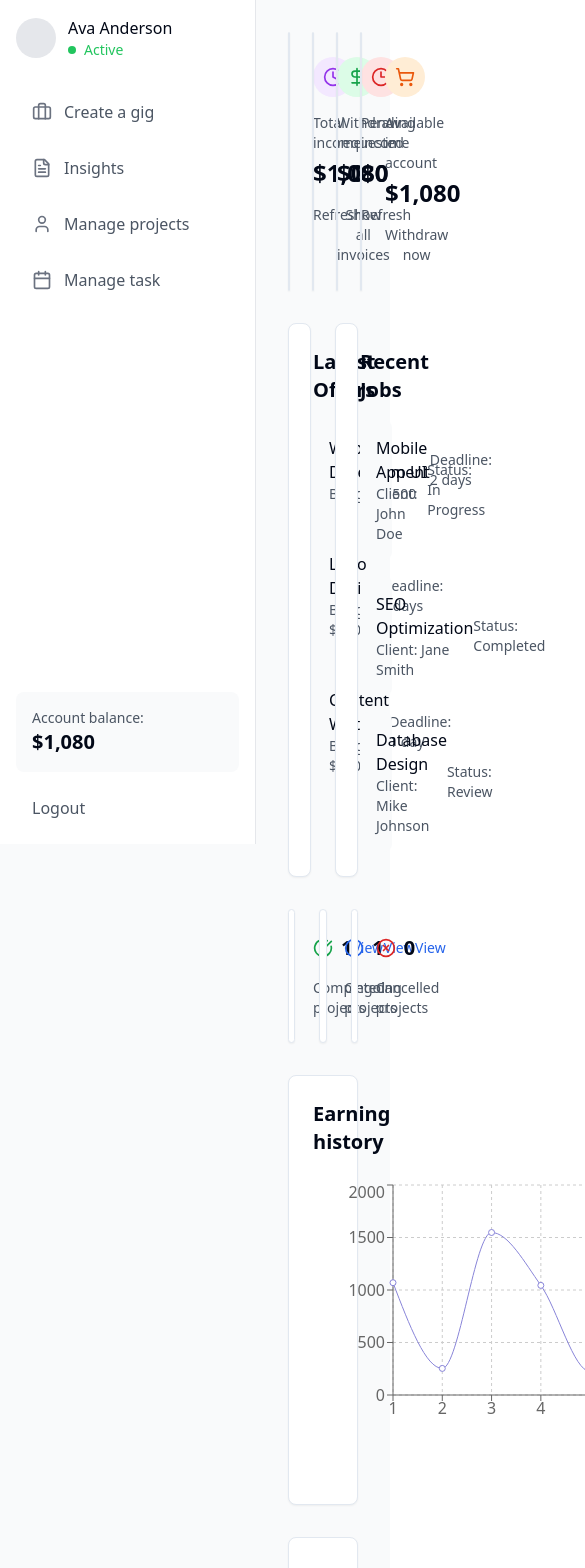
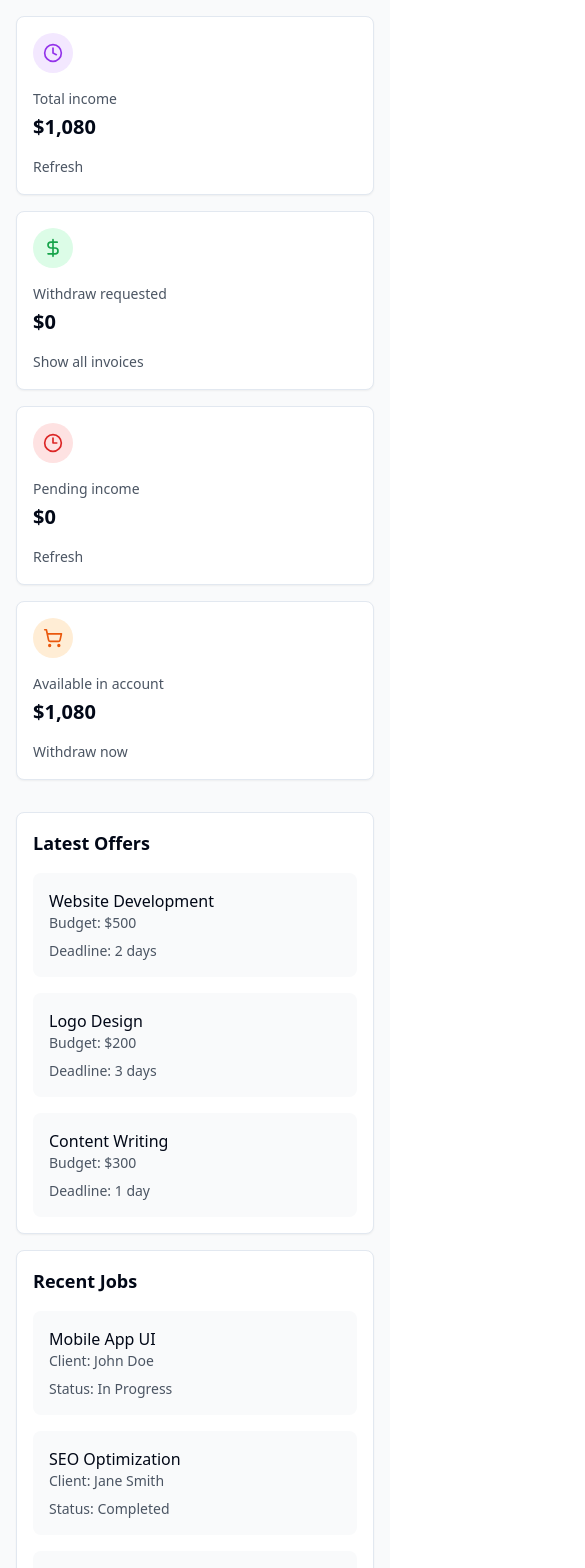
Before and after one commit to Manusosi/microtaskers, a React (Vite) app: page / in a window 390 px wide. Shown: the top 1568 px of the page, 585 px wide, since content can reach past the window. Built offline with nearby package versions, Linux system fonts and the light colour scheme.

Commit message:
Make demo responsive for all devices
Updated styles and layout to ensure the demo is responsive across various device sizes. Adjustments made to components for better usability on mobile, tablet, and desktop screens.
[skip gpt_engineer]

```diff
--- a/src/pages/Index.tsx
+++ b/src/pages/Index.tsx
@@ -8,7 +8,7 @@ import {
   TableBody,
   TableCell,
 } from "@/components/ui/table";
-import { LineChart, Line, XAxis, YAxis, CartesianGrid, Tooltip } from "recharts";
+import { LineChart, Line, XAxis, YAxis, CartesianGrid, Tooltip, ResponsiveContainer } from "recharts";
 import {
   Clock,
   DollarSign,
@@ -20,7 +20,8 @@ import {
   Briefcase,
   FileText,
   User,
-  Calendar
+  Calendar,
+  LogOut
 } from "lucide-react";
 
 const Index = () => {
@@ -46,8 +47,8 @@ const Index = () => {
 
   return (
     <div className="min-h-screen bg-gray-50">
-      {/* Sidebar */}
-      <div className="fixed left-0 top-0 h-full w-64 bg-white border-r border-gray-200 p-4">
+      {/* Sidebar - Now responsive */}
+      <div className="fixed left-0 top-0 h-full w-64 bg-white border-r border-gray-200 p-4 transition-transform duration-200 ease-in-out lg:translate-x-0 -translate-x-full lg:w-64 z-30">
         <div className="flex items-center space-x-3 mb-8">
           <div className="w-10 h-10 rounded-full bg-gray-200" />
           <div>
@@ -84,69 +85,70 @@ const Index = () => {
             <div className="text-xl font-semibold">$1,080</div>
           </div>
           <button className="w-full text-left px-4 py-2 rounded-lg hover:bg-gray-100 flex items-center space-x-3">
+            <LogOut className="w-5 h-5 text-gray-500" />
             <span className="text-gray-600">Logout</span>
           </button>
         </div>
       </div>
 
-      {/* Main content */}
-      <div className="ml-64 p-8">
+      {/* Main content - Now responsive */}
+      <div className="lg:ml-64 p-4 md:p-8">
         {/* Statistics Cards */}
-        <div className="grid grid-cols-4 gap-6 mb-8">
+        <div className="grid grid-cols-1 sm:grid-cols-2 lg:grid-cols-4 gap-4 md:gap-6 mb-8">
           <Card>
-            <CardContent className="p-6">
+            <CardContent className="p-4 md:p-6">
               <div className="w-10 h-10 rounded-full bg-purple-100 flex items-center justify-center mb-4">
                 <Clock className="w-5 h-5 text-purple-600" />
               </div>
               <div className="text-sm text-gray-600 mb-1">Total income</div>
-              <div className="text-2xl font-semibold">$1,080</div>
+              <div className="text-xl md:text-2xl font-semibold">$1,080</div>
               <button className="mt-4 text-sm text-gray-600">Refresh</button>
             </CardContent>
           </Card>
 
           <Card>
-            <CardContent className="p-6">
+            <CardContent className="p-4 md:p-6">
               <div className="w-10 h-10 rounded-full bg-green-100 flex items-center justify-center mb-4">
                 <DollarSign className="w-5 h-5 text-green-600" />
               </div>
               <div className="text-sm text-gray-600 mb-1">Withdraw requested</div>
-              <div className="text-2xl font-semibold">$0</div>
+              <div className="text-xl md:text-2xl font-semibold">$0</div>
               <button className="mt-4 text-sm text-gray-600">Show all invoices</button>
             </CardContent>
           </Card>
 
           <Card>
-            <CardContent className="p-6">
+            <CardContent className="p-4 md:p-6">
               <div className="w-10 h-10 rounded-full bg-red-100 flex items-center justify-center mb-4">
                 <Clock3 className="w-5 h-5 text-red-600" />
               </div>
               <div className="text-sm text-gray-600 mb-1">Pending income</div>
-              <div className="text-2xl font-semibold">$0</div>
+              <div className="text-xl md:text-2xl font-semibold">$0</div>
               <button className="mt-4 text-sm text-gray-600">Refresh</button>
             </CardContent>
           </Card>
 
           <Card>
-            <CardContent className="p-6">
+            <CardContent className="p-4 md:p-6">
               <div className="w-10 h-10 rounded-full bg-orange-100 flex items-center justify-center mb-4">
                 <ShoppingCart className="w-5 h-5 text-orange-600" />
               </div>
               <div className="text-sm text-gray-600 mb-1">Available in account</div>
-              <div className="text-2xl font-semibold">$1,080</div>
+              <div className="text-xl md:text-2xl font-semibold">$1,080</div>
               <button className="mt-4 text-sm text-gray-600">Withdraw now</button>
             </CardContent>
           </Card>
         </div>
 
         {/* Latest Offers and Recent Jobs */}
-        <div className="grid grid-cols-2 gap-6 mb-8">
+        <div className="grid grid-cols-1 lg:grid-cols-2 gap-4 md:gap-6 mb-8">
           <Card>
-            <CardContent className="p-6">
-              <h2 className="text-xl font-semibold mb-4">Latest Offers</h2>
+            <CardContent className="p-4 md:p-6">
+              <h2 className="text-lg md:text-xl font-semibold mb-4">Latest Offers</h2>
               <div className="space-y-4">
                 {latestOffers.map((offer) => (
-                  <div key={offer.id} className="flex items-center justify-between p-4 bg-gray-50 rounded-lg">
-                    <div>
+                  <div key={offer.id} className="flex flex-col sm:flex-row sm:items-center justify-between p-4 bg-gray-50 rounded-lg">
+                    <div className="mb-2 sm:mb-0">
                       <h3 className="font-medium">{offer.title}</h3>
                       <p className="text-sm text-gray-600">Budget: {offer.budget}</p>
                     </div>
@@ -160,12 +162,12 @@ const Index = () => {
           </Card>
 
           <Card>
-            <CardContent className="p-6">
-              <h2 className="text-xl font-semibold mb-4">Recent Jobs</h2>
+            <CardContent className="p-4 md:p-6">
+              <h2 className="text-lg md:text-xl font-semibold mb-4">Recent Jobs</h2>
               <div className="space-y-4">
                 {recentJobs.map((job) => (
-                  <div key={job.id} className="flex items-center justify-between p-4 bg-gray-50 rounded-lg">
-                    <div>
+                  <div key={job.id} className="flex flex-col sm:flex-row sm:items-center justify-between p-4 bg-gray-50 rounded-lg">
+                    <div className="mb-2 sm:mb-0">
                       <h3 className="font-medium">{job.title}</h3>
                       <p className="text-sm text-gray-600">Client: {job.client}</p>
                     </div>
@@ -180,13 +182,13 @@ const Index = () => {
         </div>
 
         {/* Project Status Cards */}
-        <div className="grid grid-cols-3 gap-6 mb-8">
+        <div className="grid grid-cols-1 sm:grid-cols-2 lg:grid-cols-3 gap-4 md:gap-6 mb-8">
           <Card>
-            <CardContent className="p-6">
+            <CardContent className="p-4 md:p-6">
               <div className="flex items-center justify-between mb-4">
                 <div className="flex items-center space-x-2">
                   <CheckCircle className="w-5 h-5 text-green-600" />
-                  <span className="text-xl font-semibold">1</span>
+                  <span className="text-lg md:text-xl font-semibold">1</span>
                 </div>
                 <button className="text-sm text-blue-600">View</button>
               </div>
@@ -195,11 +197,11 @@ const Index = () => {
           </Card>
 
           <Card>
-            <CardContent className="p-6">
+            <CardContent className="p-4 md:p-6">
               <div className="flex items-center justify-between mb-4">
                 <div className="flex items-center space-x-2">
                   <Clock className="w-5 h-5 text-blue-600" />
-                  <span className="text-xl font-semibold">1</span>
+                  <span className="text-lg md:text-xl font-semibold">1</span>
                 </div>
                 <button className="text-sm text-blue-600">View</button>
               </div>
@@ -208,11 +210,11 @@ const Index = () => {
           </Card>
 
           <Card>
-            <CardContent className="p-6">
+            <CardContent className="p-4 md:p-6">
               <div className="flex items-center justify-between mb-4">
                 <div className="flex items-center space-x-2">
                   <XCircle className="w-5 h-5 text-red-600" />
-                  <span className="text-xl font-semibold">0</span>
+                  <span className="text-lg md:text-xl font-semibold">0</span>
                 </div>
                 <button className="text-sm text-blue-600">View</button>
               </div>
@@ -223,12 +225,11 @@ const Index = () => {
 
         {/* Earnings Chart */}
         <Card className="mb-8">
-          <CardContent className="p-6">
-            <h2 className="text-xl font-semibold mb-6">Earning history</h2>
+          <CardContent className="p-4 md:p-6">
+            <h2 className="text-lg md:text-xl font-semibold mb-6">Earning history</h2>
             <div className="w-full h-[300px]">
+              <ResponsiveContainer width="100%" height="100%">
                 <LineChart
-                width={800}
-                height={250}
                   data={earningData}
                   margin={{ top: 5, right: 30, left: 20, bottom: 5 }}
                 >
@@ -243,23 +244,24 @@ const Index = () => {
                     activeDot={{ r: 8 }}
                   />
                 </LineChart>
+              </ResponsiveContainer>
             </div>
           </CardContent>
         </Card>
 
         {/* Payouts History */}
         <Card>
-          <CardContent className="p-6">
-            <div className="flex justify-between items-center mb-6">
-              <h2 className="text-xl font-semibold">Payouts history</h2>
-              <div className="flex items-center space-x-4">
+          <CardContent className="p-4 md:p-6">
+            <div className="flex flex-col lg:flex-row justify-between items-start lg:items-center mb-6 space-y-4 lg:space-y-0">
+              <h2 className="text-lg md:text-xl font-semibold">Payouts history</h2>
+              <div className="flex flex-col sm:flex-row items-start sm:items-center space-y-4 sm:space-y-0 sm:space-x-4 w-full lg:w-auto">
                 <Input
                   type="text"
                   placeholder="Search withdrawn records here"
-                  className="w-64"
+                  className="w-full sm:w-64"
                 />
                 <div className="flex items-center space-x-2">
-                  <span className="text-sm text-gray-600">Filter by withdraw:</span>
+                  <span className="text-sm text-gray-600 whitespace-nowrap">Filter by withdraw:</span>
                   <button className="flex items-center space-x-2 px-4 py-2 border rounded-md">
                     <span>Select</span>
                     <ChevronRight className="w-4 h-4" />
@@ -268,6 +270,7 @@ const Index = () => {
               </div>
             </div>
 
+            <div className="overflow-x-auto">
               <Table>
                 <TableHeader>
                   <TableRow>
@@ -291,6 +294,7 @@ const Index = () => {
                   </TableRow>
                 </TableBody>
               </Table>
+            </div>
           </CardContent>
         </Card>
       </div>
```
Lines whose indentation alone changed are shown as unchanged.
